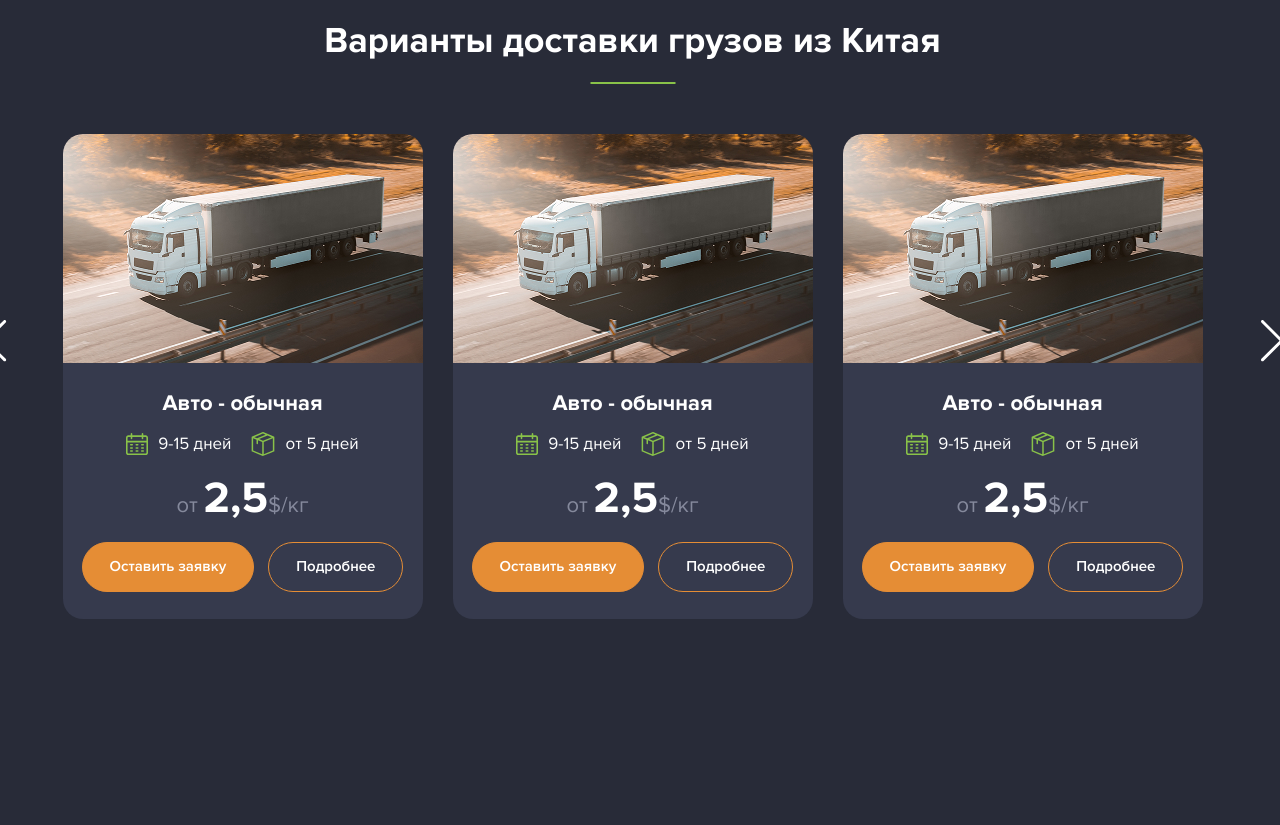
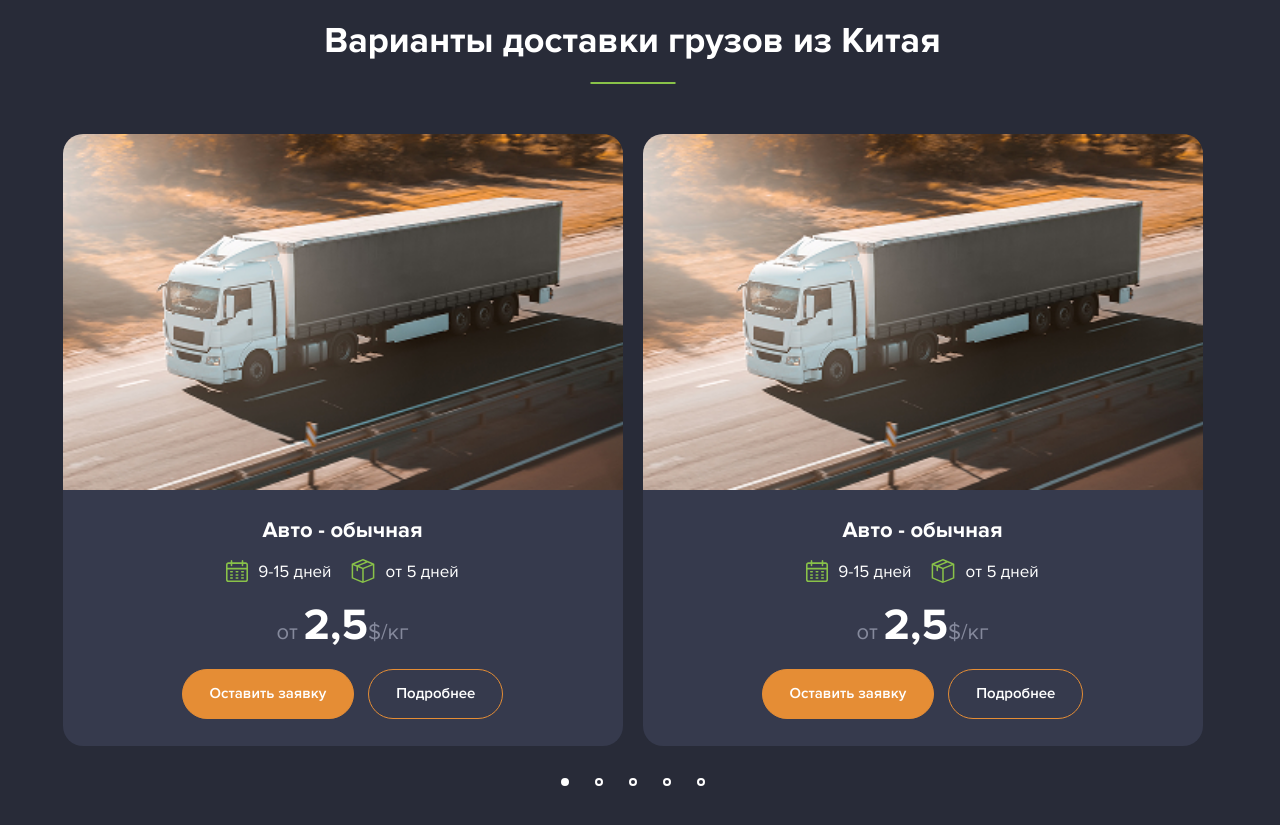
Before and after one commit to nikita-khveshchenko/master-tao-cargo, a website built with Vite: page index.html in a window 1280 px wide. Shown: the part 1620-2445 px from the top of the page. Before the commit the page ends 2239 px from the top, so only its background shows below. Built offline with nearby package versions, Linux system fonts and the light colour scheme.

Commit message:
feat: add adaptive section delivery

```diff
--- a/index.html
+++ b/index.html
@@ -602,6 +602,7 @@
                 <path d="M2.49612 40.9364C2.21085 41.2217 1.85426 41.3643 1.46202 41.3643C1.06977 41.3643 0.713178 41.2217 0.427907 40.9364C-0.142636 40.3659 -0.142636 39.4388 0.427907 38.8682L18.614 20.6822L0.427907 2.49612C-0.142636 1.92558 -0.142636 0.99845 0.427907 0.427907C0.99845 -0.142636 1.92558 -0.142636 2.49612 0.427907L21.7163 19.6481C22.2868 20.2186 22.2868 21.1457 21.7163 21.7163L2.49612 40.9364Z" fill="white"/>
               </svg>
             </div>
+            <div class="delivery__swiper-pagination"></div>
           </div>
         </div>
       </section>
--- a/src/scripts/app.js
+++ b/src/scripts/app.js
@@ -24,12 +24,28 @@ const heroSlider = new Swiper(".slider", {
 });
 
 const deliverySwiper = new Swiper(".delivery__swiper", {
-  modules: [Navigation],
-  slidesPerView: 3,
-  spaceBetween: 30,
+  modules: [Navigation, Pagination],
+  breakpoints: {
+    320: {
+      slidesPerView: 1,
+      spaceBetween: 20
+    },
+    1024: {
+      slidesPerView: 2,
+      spaceBetween: 20
+    },
+    1340: {
+      slidesPerView: 3,
+      spaceBetween: 30
+    }
+  },
   direction: "horizontal",
     navigation: {
     prevEl: ".delivery__swiper-button-prev",
     nextEl: ".delivery__swiper-button-next"
+  },
+  pagination: {
+    el: ".delivery__swiper-pagination",
+    clickable: true
   }
 })
--- a/src/styles/components/delivery-card.css
+++ b/src/styles/components/delivery-card.css
@@ -34,6 +34,10 @@
   color: var(--color-white);
 }
 
+.delivery-card__image {
+  width: 100%;
+}
+
 .delivery-card__price {
   text-align: center;
   font-size: 22px;
--- a/src/styles/layout/delivery.css
+++ b/src/styles/layout/delivery.css
@@ -1,5 +1,6 @@
 .delivery {
   padding-top: 100px;
+  padding-bottom: 60px;
 }
 
 .delivery__inner {
@@ -44,3 +45,24 @@
 .delivery__swiper-button-next {
   right: -8%;
 }
+
+.delivery__swiper-pagination {
+  display: none;
+  visibility: hidden;
+}
+
+@media (width <= 1280px) {
+  .delivery__swiper-button {
+    display: none;
+    visibility: hidden;
+  }
+
+  .delivery__swiper-pagination {
+    display: flex;
+    visibility: visible;
+    align-items: center;
+    justify-content: center;
+    padding-top: 32px;
+    column-gap: 26px;
+  }
+}
```
